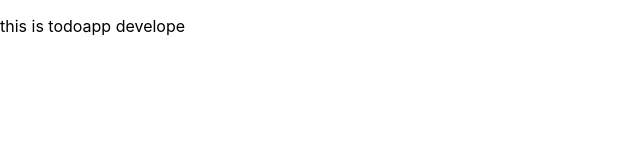
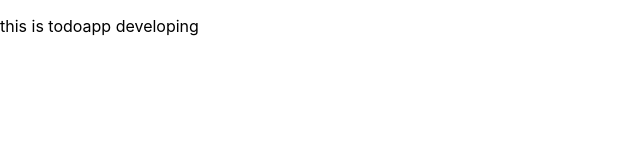
Before and after one commit to chinnakumbha/userreactapprepo, a React (Create React App) app: page / in a window 1280 px wide. Shown: the top 160 px of the page, without its empty margins (0-640 px from the left). Built offline with nearby package versions, Linux system fonts and the light colour scheme.

Commit message:
third commit

```diff
--- a/src/App.js
+++ b/src/App.js
@@ -3,7 +3,7 @@ import './App.css';
 
 function App() {
   return (
-  <p>this is todoapp develope</p>
+  <p>this is todoapp developing</p>
   );
 }
 
```
